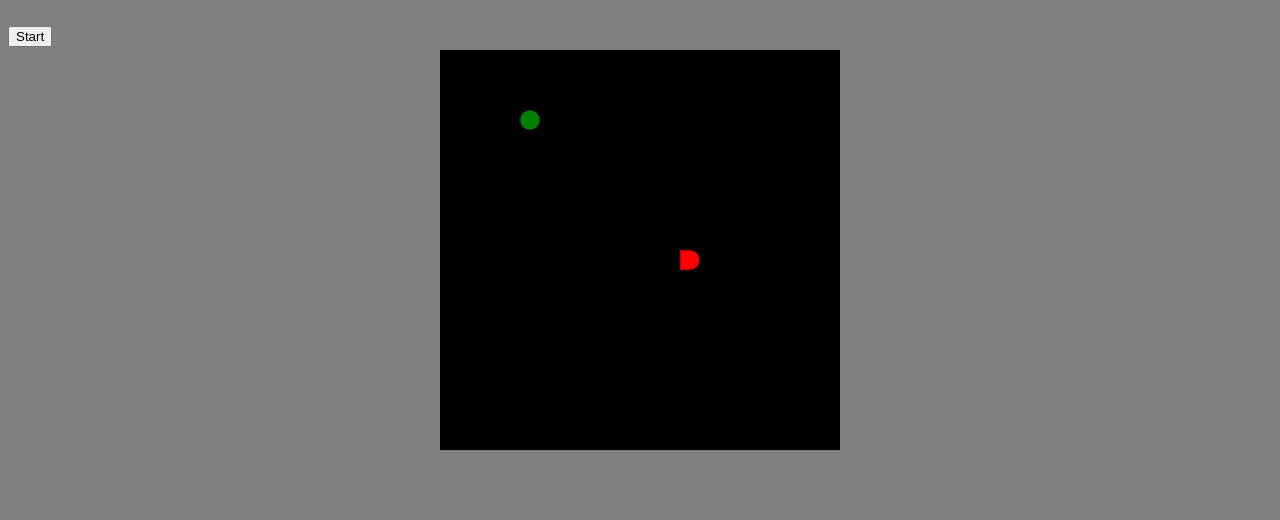
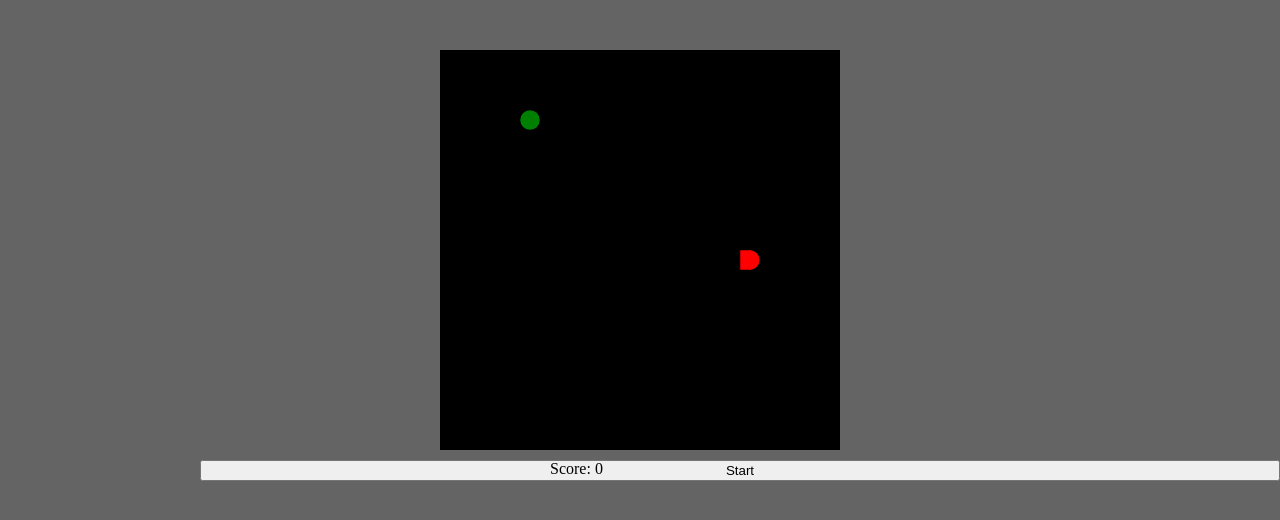
Before and after one commit to JHirschfelder/Snake-game-app, a plain HTML site: page index.html in a window 1280 px wide. Both pictures are taken after a click on the button "Start". Drawn offline with Linux system fonts and the light colour scheme.

Commit message:
scoreboard added

```diff
--- a/index.html
+++ b/index.html
@@ -11,11 +11,14 @@
 
   <br><button id="start-button">Start</button>
 
+  <div id="scoreboard"></div>
+
   </body>
 
   <div id="game-over-popup">
   <h1>Game Over!</h1>
   <div id="closeModal"></div>
+  </div>
 
   <script src="snake-game.js"></script>
 
--- a/snake-game.js
+++ b/snake-game.js
@@ -1,8 +1,6 @@
 let canvas;
 let canvasContext;
-let headX = 200;
-let headY = 200;
-let snake = [ {x:headX, y:headY}];
+let snake = [{x:200, y:200}];
 let appleX;
 let appleY;
 let appleIsEaten = false
@@ -12,6 +10,7 @@ let travelDirection="right";
 let hasCollided=false;
 let gameStart = "off";
 let gameTic;
+let gameScore = snake.length-1;
 
 
 window.onload = function() {
@@ -39,12 +38,19 @@ function runGame() {
     checkCollision();
     drawApple();
     drawSnake();
-  },1000);
+    drawScore();
+  },500);
 }
 
 function drawCanvas() {
   canvasContext.fillStyle='black';
   canvasContext.fillRect(0,0,canvas.width,canvas.height);
+};
+
+function drawScore() {
+  let gameScore = snake.length-1;
+  let scoreBoard = document.getElementById("scoreboard");
+  scoreBoard.innerHTML = "Score: " + gameScore
 };
 
 function moveSnake() {
@@ -65,7 +71,7 @@ function moveSnake() {
   snake.unshift(head);
   checkApple();
   if (appleIsEaten != true)
-  snake.pop();
+    snake.pop();
 };
 
 function checkCollision() {
--- a/style.css
+++ b/style.css
@@ -1,5 +1,5 @@
 body {
-  background-color: gray;
+  background-color: rgb(100, 100, 100);
 }
 
 #game-canvas {
@@ -10,14 +10,30 @@ body {
     margin:auto;
 }
 
+#start-button {
+  position: absolute;
+    top: 460px;
+    left: 200;
+    right: 0;
+    margin:auto;
+}
+
+#scoreboard {
+  color: black;
+  position: absolute;
+    top: 460px;
+    left: 550;
+    margin:auto;
+}
+
 #game-over-popup {
   width: 500px;
   overflow: hidden;
-  background: rgba(4, 0, 255, 0.61);
+  background: rgba(4, 0, 255, 0.76);
   box-shadow: 0 0 10px black;
   border-radius: 10px;
   position: absolute;
-  top: 50%;
+  top: 30%;
   left: 50%;
   transform: translate(-50%, -50%);
   padding: 10px;
```
